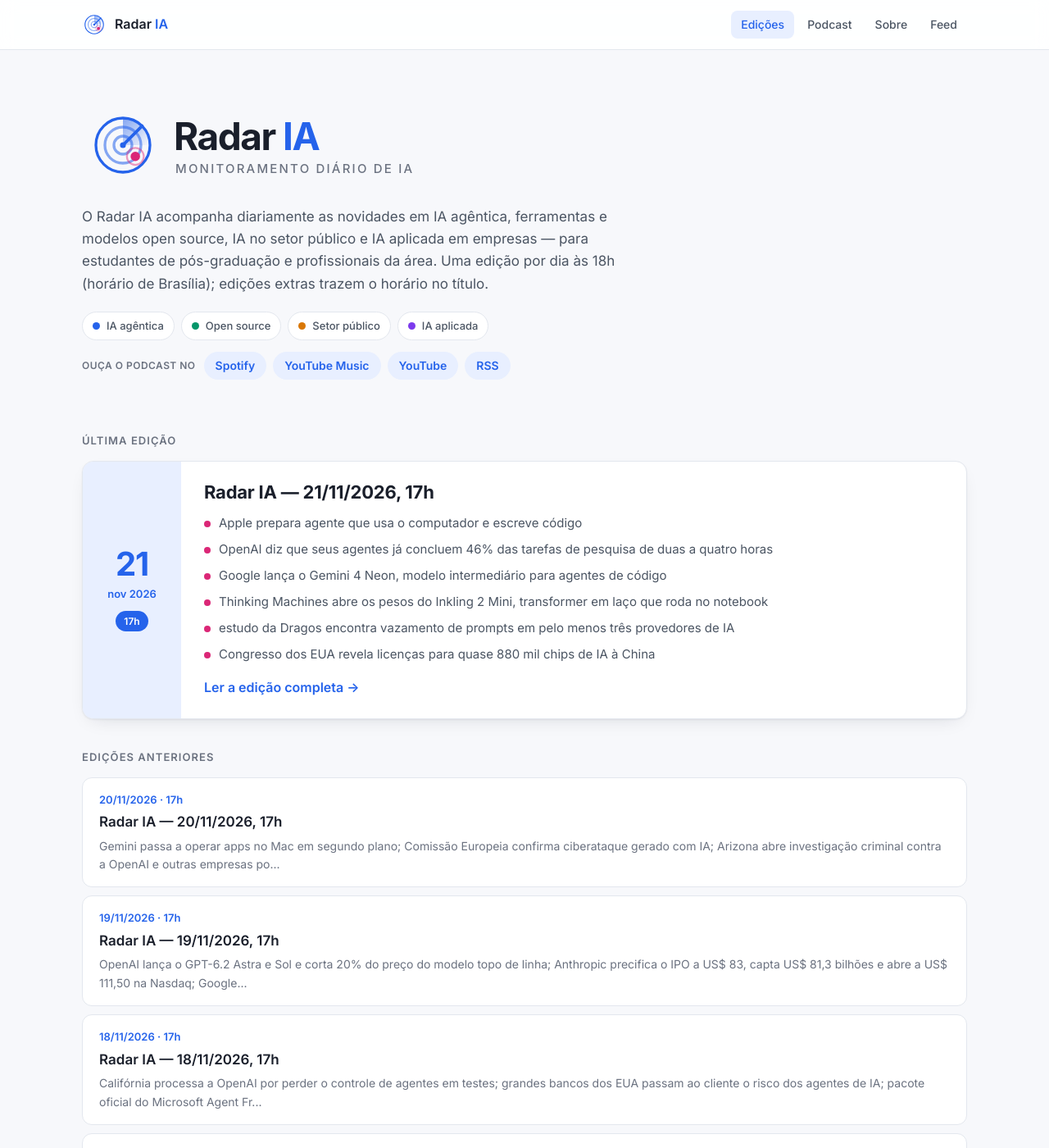
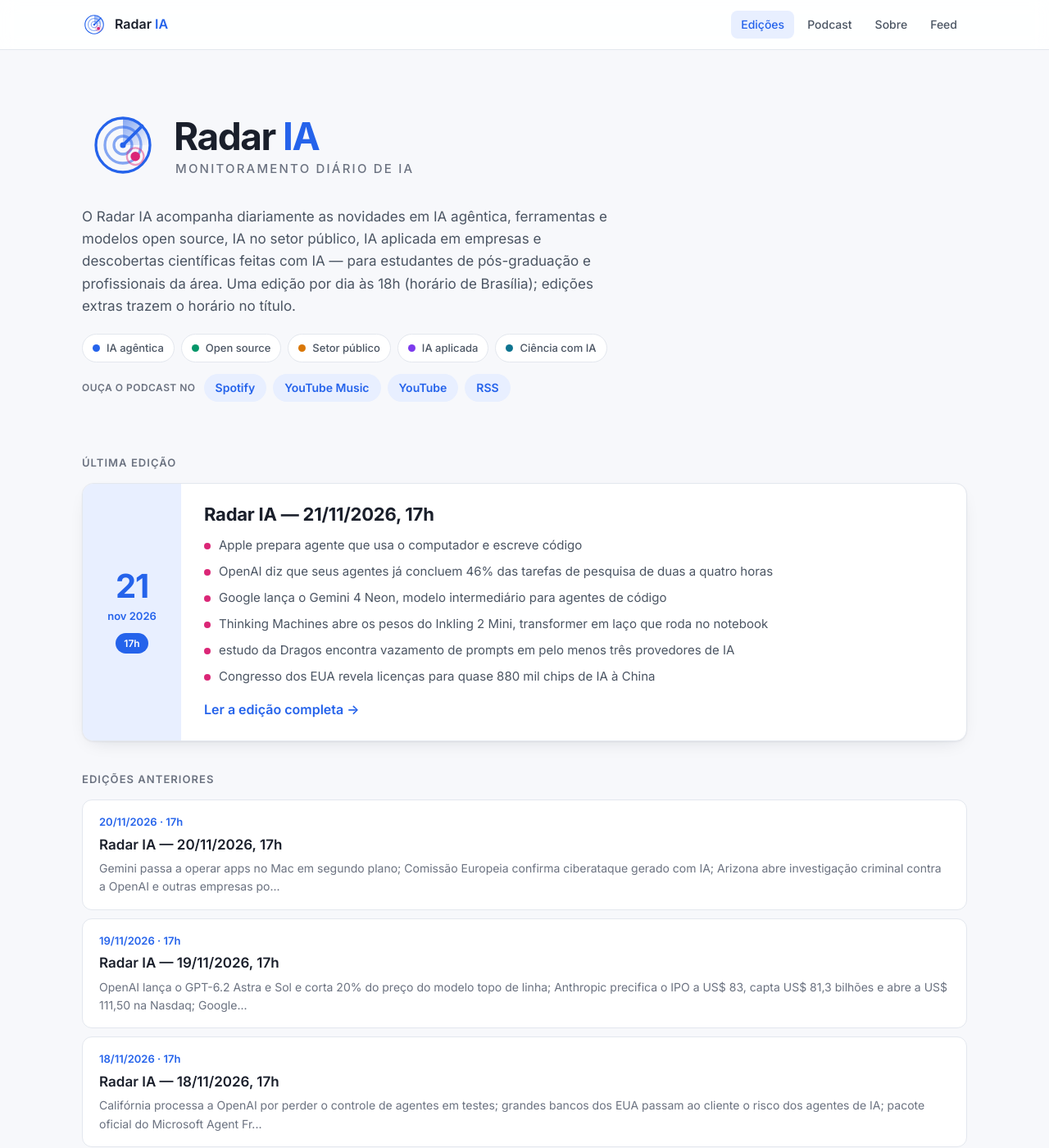
Before and after one commit to valeriow/newsletter, a Jekyll site: the page built from index.md, in a window 1280 px wide and 1400 px high. Shown: the whole window at 82% size. Built offline with Jekyll 4.4.1, drawn with Linux system fonts in a browser that asks for light colours.

Commit message:
Adiciona o tema 5 (Ciência e descobertas com IA) ao site

```diff
--- a/_layouts/home.html
+++ b/_layouts/home.html
@@ -12,6 +12,7 @@ layout: default
     <li><span class="dot dot--2"></span>Open source</li>
     <li><span class="dot dot--3"></span>Setor público</li>
     <li><span class="dot dot--4"></span>IA aplicada</li>
+    <li><span class="dot dot--5"></span>Ciência com IA</li>
   </ul>
   {% include podcast-plataformas.html titulo="Ouça o podcast no" %}
 </section>
--- a/assets/css/style.css
+++ b/assets/css/style.css
@@ -13,6 +13,7 @@
   --t2: #059669; /* open source */
   --t3: #d97706; /* setor público */
   --t4: #7c3aed; /* IA aplicada */
+  --t5: #0e7490; /* ciência e descobertas com IA */
   --t0: #db2777; /* destaques */
   --radius: 14px;
   --shadow: 0 1px 2px rgba(16, 24, 40, .05), 0 8px 24px -12px rgba(16, 24, 40, .18);
@@ -34,6 +35,7 @@
     --t2: #34d399;
     --t3: #fbbf24;
     --t4: #b794f6;
+    --t5: #22d3ee;
     --t0: #f472b6;
     --shadow: 0 1px 2px rgba(0,0,0,.4), 0 8px 24px -12px rgba(0,0,0,.6);
   }
@@ -77,7 +79,7 @@ a:hover { text-decoration: underline; }
 .themes { list-style: none; margin: 20px 0 0; padding: 0; display: flex; flex-wrap: wrap; gap: 8px; }
 .themes li { display: inline-flex; align-items: center; gap: 8px; padding: 6px 12px; border: 1px solid var(--line); border-radius: 999px; background: var(--surface); font-size: 13px; font-weight: 500; color: var(--text-2); }
 .dot { width: 9px; height: 9px; border-radius: 50%; display: inline-block; }
-.dot--1 { background: var(--t1); } .dot--2 { background: var(--t2); } .dot--3 { background: var(--t3); } .dot--4 { background: var(--t4); }
+.dot--1 { background: var(--t1); } .dot--2 { background: var(--t2); } .dot--3 { background: var(--t3); } .dot--4 { background: var(--t4); } .dot--5 { background: var(--t5); }
 
 .section-title { margin: 36px 0 14px; font-size: 13px; font-weight: 600; letter-spacing: .08em; text-transform: uppercase; color: var(--text-3); }
 .empty { color: var(--text-3); }
@@ -121,6 +123,7 @@ a:hover { text-decoration: underline; }
 .toc__theme-2.is-active { color: var(--t2); border-left-color: var(--t2) !important; }
 .toc__theme-3.is-active { color: var(--t3); border-left-color: var(--t3) !important; }
 .toc__theme-4.is-active { color: var(--t4); border-left-color: var(--t4) !important; }
+.toc__theme-5.is-active { color: var(--t5); border-left-color: var(--t5) !important; }
 
 .prose { font-family: var(--serif); font-size: 18px; line-height: 1.7; }
 .prose--narrow { max-width: 68ch; }
@@ -133,6 +136,7 @@ a:hover { text-decoration: underline; }
 .prose h2.theme--2::before { background: var(--t2); }
 .prose h2.theme--3::before { background: var(--t3); }
 .prose h2.theme--4::before { background: var(--t4); }
+.prose h2.theme--5::before { background: var(--t5); }
 .prose h2:first-of-type { border-top: 0; padding-top: 0; margin-top: 28px; }
 .prose h3 { font-family: var(--sans); font-size: 17px; margin: 28px 0 6px; line-height: 1.35; scroll-margin-top: 80px; }
 .prose h4 { font-family: var(--sans); font-size: 15px; margin: 24px 0 6px; }
@@ -195,6 +199,7 @@ a:hover { text-decoration: underline; }
 .index__theme { border-left: 3px solid var(--accent); padding-left: 12px; }
 .index__theme--1 { border-color: var(--t1); } .index__theme--2 { border-color: var(--t2); }
 .index__theme--3 { border-color: var(--t3); } .index__theme--4 { border-color: var(--t4); }
+.index__theme--5 { border-color: var(--t5); }
 .index__heading { display: block; font-weight: 600; font-size: 15px; color: var(--text); margin-bottom: 6px; }
 .index__items { margin: 0; padding-left: 18px; font-size: 14px; line-height: 1.45; }
 .index__items li { margin-bottom: 4px; }
@@ -210,16 +215,18 @@ a:hover { text-decoration: underline; }
 .refs { display: inline-flex; flex-wrap: wrap; gap: 6px; margin-left: 8px; vertical-align: middle; }
 .ref { display: inline-block; padding: 1px 8px; border-radius: 999px; font-size: 12px; font-weight: 600; line-height: 1.6; color: #fff !important; background: var(--accent); text-decoration: none !important; opacity: .92; }
 .ref:hover { opacity: 1; }
-.ref--1 { background: var(--t1); } .ref--2 { background: var(--t2); } .ref--3 { background: var(--t3); } .ref--4 { background: var(--t4); }
+.ref--1 { background: var(--t1); } .ref--2 { background: var(--t2); } .ref--3 { background: var(--t3); } .ref--4 { background: var(--t4); } .ref--5 { background: var(--t5); }
 
 /* Blocos de notícia */
 .item { position: relative; margin: 18px 0; padding: 20px 22px 18px; background: var(--surface); border: 1px solid var(--line); border-left: 4px solid var(--accent); border-radius: 14px; scroll-margin-top: 80px; }
 .item--1 { border-left-color: var(--t1); } .item--2 { border-left-color: var(--t2); }
 .item--3 { border-left-color: var(--t3); } .item--4 { border-left-color: var(--t4); }
+.item--5 { border-left-color: var(--t5); }
 .item__head { display: flex; align-items: flex-start; gap: 12px; margin-bottom: 8px; }
 .item__num { flex: none; margin-top: 2px; padding: 2px 9px; border-radius: 999px; font-family: var(--sans); font-size: 12.5px; font-weight: 700; color: #fff; background: var(--accent); }
 .item--1 .item__num { background: var(--t1); } .item--2 .item__num { background: var(--t2); }
 .item--3 .item__num { background: var(--t3); } .item--4 .item__num { background: var(--t4); }
+.item--5 .item__num { background: var(--t5); }
 .prose .item__title { margin: 0; font-size: 18px; line-height: 1.35; }
 .item p:last-child, .item ul:last-child, .item ol:last-child { margin-bottom: 0; }
 .item p.source { margin-bottom: 10px; }
--- a/index.md
+++ b/index.md
@@ -2,4 +2,4 @@
 layout: home
 title: Edições
 ---
-O Radar IA acompanha diariamente as novidades em IA agêntica, ferramentas e modelos open source, IA no setor público e IA aplicada em empresas — para estudantes de pós-graduação e profissionais da área. Uma edição por dia às 18h (horário de Brasília); edições extras trazem o horário no título.
+O Radar IA acompanha diariamente as novidades em IA agêntica, ferramentas e modelos open source, IA no setor público, IA aplicada em empresas e descobertas científicas feitas com IA — para estudantes de pós-graduação e profissionais da área. Uma edição por dia às 18h (horário de Brasília); edições extras trazem o horário no título.
```
